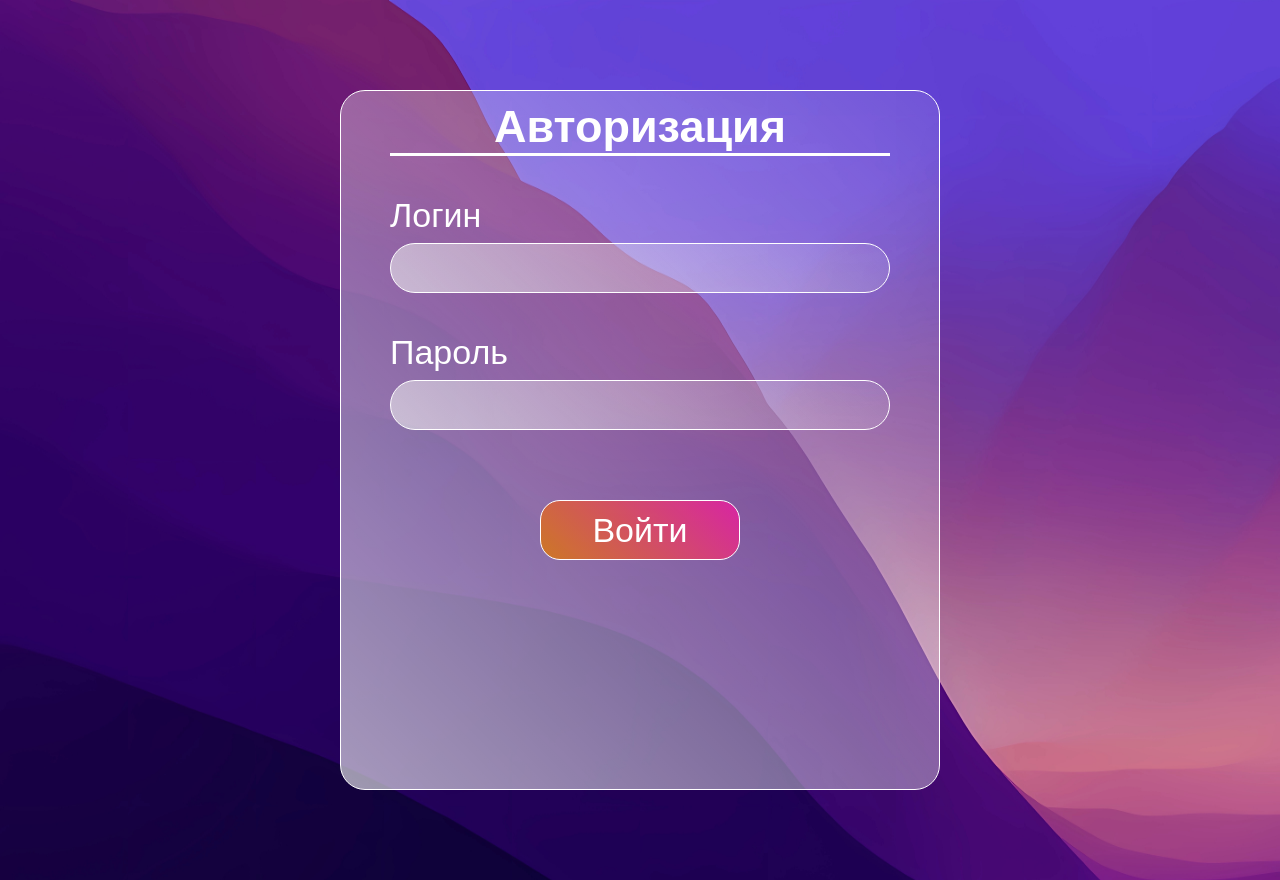
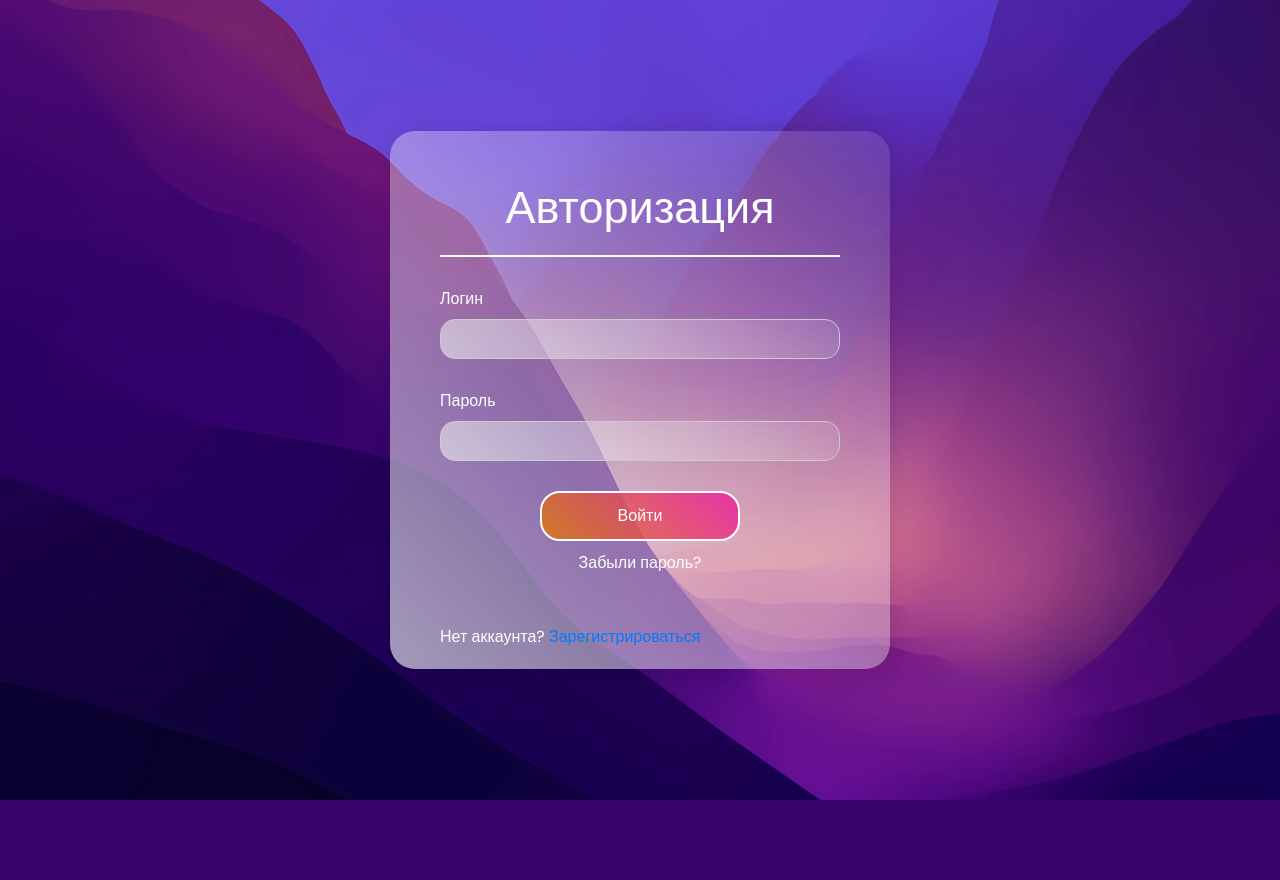
Before and after one commit to mccmmc/MusicCloud, a Flask app: page /login in a window 1280 px wide. After the commit the page ends 800 px from the top, so only its background shows below. Run offline with Flask 3, Linux system fonts and the light colour scheme; some libraries are stand-ins or nearby versions.

Commit message:
Login style v0.2

```diff
--- a/Code/static/css/login.css
+++ b/Code/static/css/login.css
@@ -1,65 +1,92 @@
 body {
-    background: url(../img/back.jpeg) top left/1920px 1080px no-repeat;
-    font-family: "Poppins";
+    background: url(../img/back.jpeg) top left/cover no-repeat;
+    font-family: "Poppins", sans-serif;
+}
 
+.login-container {
+    display: flex;
+    justify-content: center;
+    align-items: center;
+    height: 100vh;
 }
 
 .login-form {
-    background: transparent;
-    border: 1px solid white;
+    background: linear-gradient(45deg, rgba(255, 255, 255, 0.6), rgba(255, 255, 255, 0.1));
     border-radius: 25px;
-    width: 600px;
-    height: 700px;
-    margin: 90px auto;
-    background: linear-gradient(45deg, rgba(255, 255, 255, 0.6), rgba(255, 255, 255, 0.1));
-    backdrop-filter: blur(0);
+    padding: 50px 50px 20px 50px;
+    box-shadow: 0 0 20px rgba(0, 0, 0, 0.1);
 }
 
-.login-form {
-    font: 34px "Arial";
+.auth-title {
+    font-size: 45px;
+    text-align: center;
+    margin-bottom: 30px;
+    border-bottom: 2px solid white;
+    padding-bottom: 20px;
     color: white;
 }
-.auth-title {
-    font: bold 45px "Arial";
+
+.form-group {
     color: white;
-    width: 500px;
-    text-align: center;
-    margin: 10px auto;
-    margin-bottom: 10px;
-    border-bottom: 3px solid white;
+    margin-bottom: 30px;
 }
-.username-block{
-    width: 500px;
-    margin: 40px auto;
-}
-.username-lineedit{
-    border: 1px solid white;
-    border-radius: 25px;
-    width: 500px;
-    height: 50px;
+
+.form-control {
+    width: 400px;
+    height: 40px;
+    padding: 10px;
+    border: 1px solid #ccc;
+    border-radius: 15px;
+    font-size: 16px;
     background: linear-gradient(45deg, rgba(239, 239, 239, 0.6), rgba(255, 255, 255, 0.1));
 }
-.password-block{
-    width: 500px;
-    margin: 40px auto;
+
+.form-control:focus {
+    border-color: white;
+    box-shadow: none;
+    background: linear-gradient(45deg, rgba(255, 255, 255, 0.6), rgba(255, 255, 255, 0.1));
 }
-.password-lineedit{
-    border: 1px solid white;
-    border-radius: 25px;
-    width: 500px;
+
+.error-message {
+    color: red;
+    margin-top: 5px;
+}
+
+.btn-primary {
+    width: 200px;
+    margin-left: 100px;
     height: 50px;
-    background: linear-gradient(45deg, rgba(239, 239, 239, 0.6), rgba(255, 255, 255, 0.1));
+    border: 2px solid white;
+    border-radius: 20px;
+    background: linear-gradient(45deg, rgba(221, 122, 5, 0.8), rgba(236, 25, 164, 0.8));
+    color: #fff;
+    font-size: 16px;
+    cursor: pointer;
+    margin-bottom: 10px;
 }
-.btn-block{
-    width: 200px;
-    height: 50px;
-    margin: 70px auto;
+
+.btn-primary:hover {
+    background: linear-gradient(45deg, rgba(236, 25, 164, 0.8), rgba(141, 28, 239, 0.8));
+    border: 2px solid white;
+    border-radius: 20px;
 }
-#submit.btn-login{
+
+.additional-links {
+    text-align: center;
+    margin-bottom: 50px;
+}
+
+.additional-links a {
     color: white;
-    border: 1px solid white;
-    border-radius: 20px;
-    width: 200px;
-    height: 60px;
-    background: linear-gradient(45deg, rgba(221, 122, 5, 0.8), rgba(236, 25, 164, 0.8));
+    text-decoration: none;
+    transition: color 0.5s ease;
 }
+
+.additional-links a:hover {
+    color: #ccc;
+}
+
+.register {
+    text-align: left;
+    color: white;
+}
--- a/Code/templates/login.html
+++ b/Code/templates/login.html
@@ -1,34 +1,39 @@
 {% extends "base.html" %}
 
 {% block links %}
-<link rel="stylesheet" type="text/css" href="{{ url_for('static', filename='css/login.css') }}" />
+<link rel="stylesheet" type="text/css" href="{{ url_for('static', filename='css/login.css') }}"/>
 {% endblock %}
 
 {% block content %}
+<div class="login-container">
     <div class="login-form">
         <h1 class="auth-title">Авторизация</h1>
         <form action="" method="post">
             {{ form.hidden_tag() }}
-        <p class="username-block">
-            {{ form.username.label}}<br>
-            {{ form.username(class="username-lineedit") }}<br>
+            <div class="form-group">
+                {{ form.username.label }}
+                {{ form.username(class="form-control") }}
                 {% for error in form.username.errors %}
-        <p class="alert alert-danger" role="alert">
-            {{ error }}
-        </p>
+                <p class="error-message">{{ error }}</p>
                 {% endfor %}
-        </p>
-        <p class="password-block">
-            {{ form.password.label }}<br>
-            {{ form.password(class="password-lineedit") }}<br>
+            </div>
+            <div class="form-group">
+                {{ form.password.label }}
+                {{ form.password(class="form-control") }}
                 {% for error in form.password.errors %}
-        <p class="alert alert-danger" role="alert">
-            {{ error }}
-        </p>
+                <p class="error-message">{{ error }}</p>
                 {% endfor %}
-        </p>
-        <p class="btn-block">{{ form.submit(class="btn-login") }}</p>
+            </div>
+            <button type="submit" class="btn btn-primary">Войти</button>
+        </form>
+        <div class="additional-links">
+            <a href="#">Забыли пароль?</a>
+        </div>
+        <div class="register">
+            <span>Нет аккаунта? </span>
+            <a href="/register">Зарегистрироваться</a>
+        </div>
         {{message}}
-    </form>
+    </div>
 </div>
 {% endblock %}
```
Lines whose indentation alone changed are shown as unchanged.
